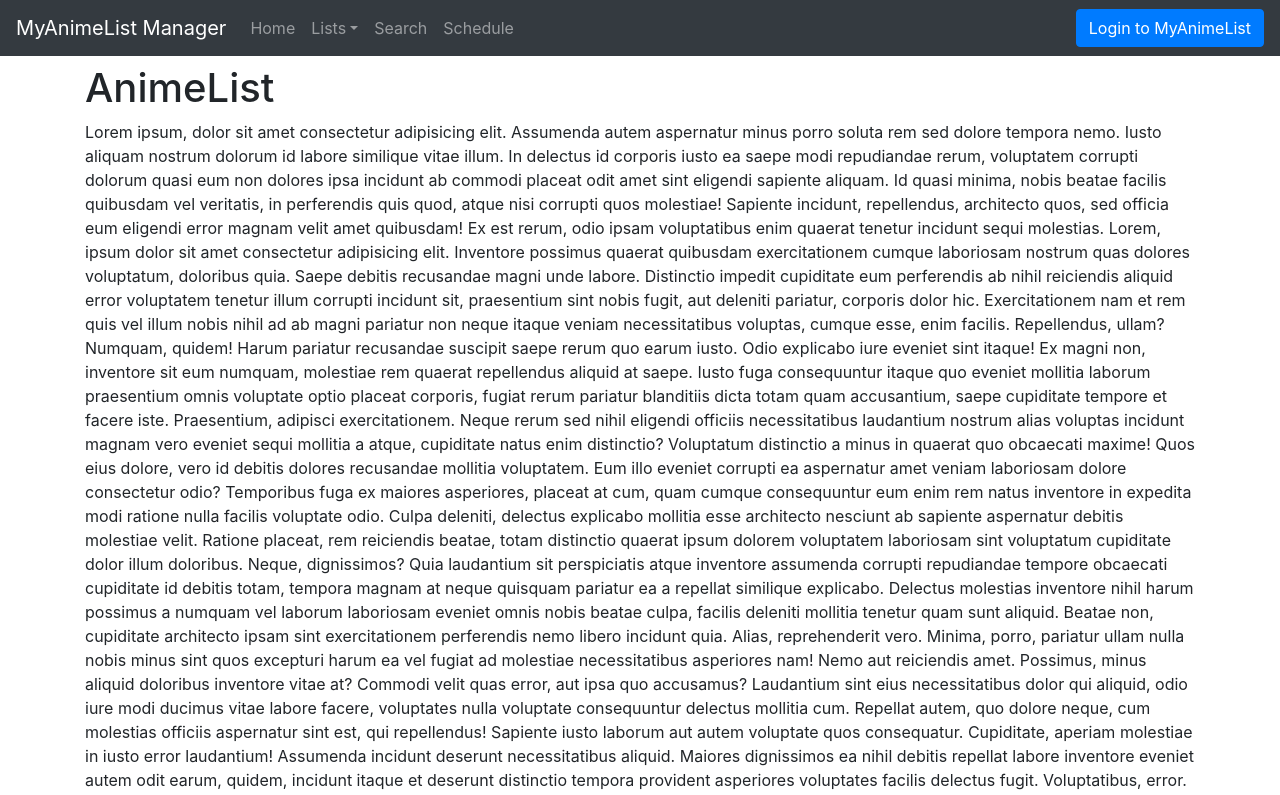
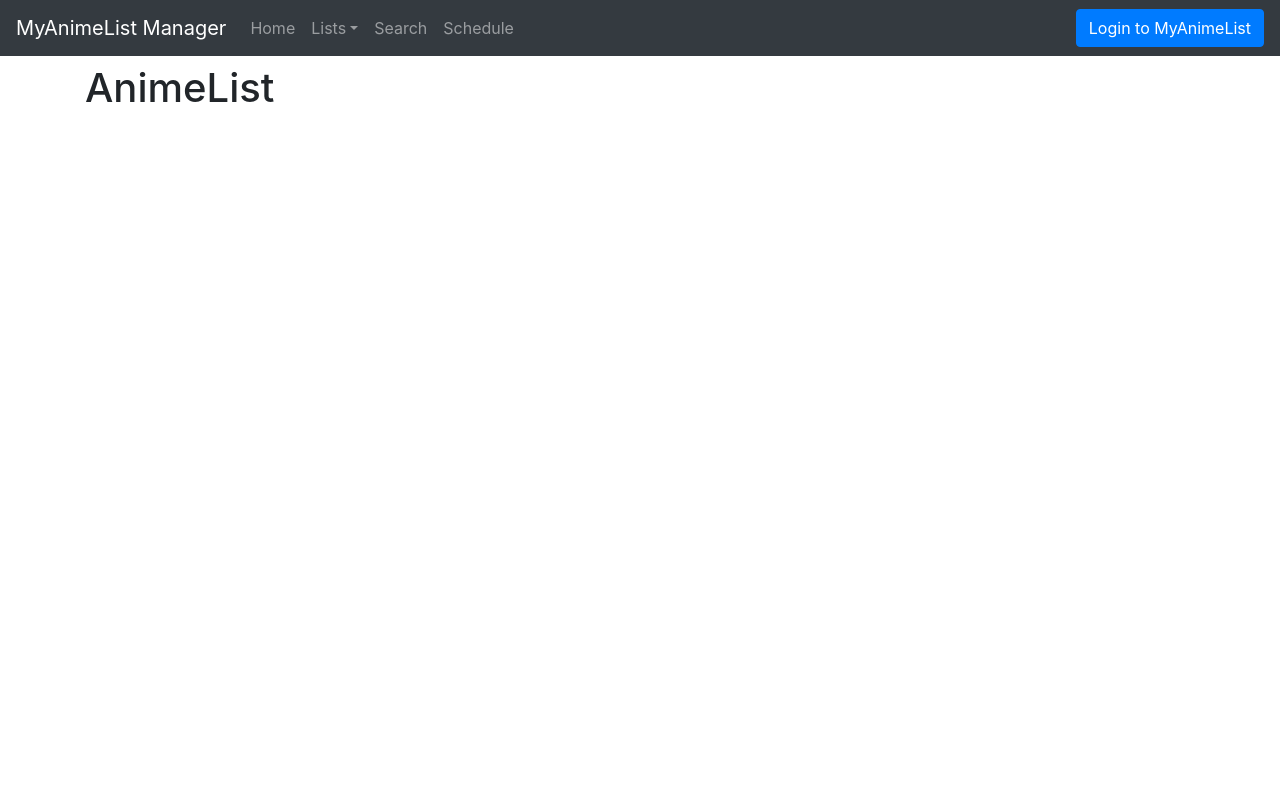
Before and after one commit to MarcusChok110/MAL-Manager-Client, a React (Create React App) app: page /animelist in a window 1280 px wide. Shown: the top 795 px of the page. Built offline with nearby package versions, Linux system fonts and the light colour scheme.

Commit message:
Create new component to display user anime list

```diff
--- a/src/components/AnimeList.js
+++ b/src/components/AnimeList.js
@@ -1,130 +1,25 @@
 import React from 'react';
 
-const AnimeList = (props) => {
+const AnimeList = ({ animeList }) => {
+  const ListFormatted = () => {
+    if (animeList) {
+      return <p>{JSON.stringify(animeList)}</p>;
+    } else if (animeList === undefined) {
+      return (
+        <p>
+          Please log with your MyAnimeList account if you want to see your Anime
+          List!
+        </p>
+      );
+    } else {
+      return null;
+    }
+  };
+
   return (
     <div>
       <h1>AnimeList</h1>
-      <p>
-        Lorem ipsum, dolor sit amet consectetur adipisicing elit. Assumenda
-        autem aspernatur minus porro soluta rem sed dolore tempora nemo. Iusto
-        aliquam nostrum dolorum id labore similique vitae illum. In delectus id
-        corporis iusto ea saepe modi repudiandae rerum, voluptatem corrupti
-        dolorum quasi eum non dolores ipsa incidunt ab commodi placeat odit amet
-        sint eligendi sapiente aliquam. Id quasi minima, nobis beatae facilis
-        quibusdam vel veritatis, in perferendis quis quod, atque nisi corrupti
-        quos molestiae! Sapiente incidunt, repellendus, architecto quos, sed
-        officia eum eligendi error magnam velit amet quibusdam! Ex est rerum,
-        odio ipsam voluptatibus enim quaerat tenetur incidunt sequi molestias.
-        Lorem, ipsum dolor sit amet consectetur adipisicing elit. Inventore
-        possimus quaerat quibusdam exercitationem cumque laboriosam nostrum quas
-        dolores voluptatum, doloribus quia. Saepe debitis recusandae magni unde
-        labore. Distinctio impedit cupiditate eum perferendis ab nihil
-        reiciendis aliquid error voluptatem tenetur illum corrupti incidunt sit,
-        praesentium sint nobis fugit, aut deleniti pariatur, corporis dolor hic.
-        Exercitationem nam et rem quis vel illum nobis nihil ad ab magni
-        pariatur non neque itaque veniam necessitatibus voluptas, cumque esse,
-        enim facilis. Repellendus, ullam? Numquam, quidem! Harum pariatur
-        recusandae suscipit saepe rerum quo earum iusto. Odio explicabo iure
-        eveniet sint itaque! Ex magni non, inventore sit eum numquam, molestiae
-        rem quaerat repellendus aliquid at saepe. Iusto fuga consequuntur itaque
-        quo eveniet mollitia laborum praesentium omnis voluptate optio placeat
-        corporis, fugiat rerum pariatur blanditiis dicta totam quam accusantium,
-        saepe cupiditate tempore et facere iste. Praesentium, adipisci
-        exercitationem. Neque rerum sed nihil eligendi officiis necessitatibus
-        laudantium nostrum alias voluptas incidunt magnam vero eveniet sequi
-        mollitia a atque, cupiditate natus enim distinctio? Voluptatum
-        distinctio a minus in quaerat quo obcaecati maxime! Quos eius dolore,
-        vero id debitis dolores recusandae mollitia voluptatem. Eum illo eveniet
-        corrupti ea aspernatur amet veniam laboriosam dolore consectetur odio?
-        Temporibus fuga ex maiores asperiores, placeat at cum, quam cumque
-        consequuntur eum enim rem natus inventore in expedita modi ratione nulla
-        facilis voluptate odio. Culpa deleniti, delectus explicabo mollitia esse
-        architecto nesciunt ab sapiente aspernatur debitis molestiae velit.
-        Ratione placeat, rem reiciendis beatae, totam distinctio quaerat ipsum
-        dolorem voluptatem laboriosam sint voluptatum cupiditate dolor illum
-        doloribus. Neque, dignissimos? Quia laudantium sit perspiciatis atque
-        inventore assumenda corrupti repudiandae tempore obcaecati cupiditate id
-        debitis totam, tempora magnam at neque quisquam pariatur ea a repellat
-        similique explicabo. Delectus molestias inventore nihil harum possimus a
-        numquam vel laborum laboriosam eveniet omnis nobis beatae culpa, facilis
-        deleniti mollitia tenetur quam sunt aliquid. Beatae non, cupiditate
-        architecto ipsam sint exercitationem perferendis nemo libero incidunt
-        quia. Alias, reprehenderit vero. Minima, porro, pariatur ullam nulla
-        nobis minus sint quos excepturi harum ea vel fugiat ad molestiae
-        necessitatibus asperiores nam! Nemo aut reiciendis amet. Possimus, minus
-        aliquid doloribus inventore vitae at? Commodi velit quas error, aut ipsa
-        quo accusamus? Laudantium sint eius necessitatibus dolor qui aliquid,
-        odio iure modi ducimus vitae labore facere, voluptates nulla voluptate
-        consequuntur delectus mollitia cum. Repellat autem, quo dolore neque,
-        cum molestias officiis aspernatur sint est, qui repellendus! Sapiente
-        iusto laborum aut autem voluptate quos consequatur. Cupiditate, aperiam
-        molestiae in iusto error laudantium! Assumenda incidunt deserunt
-        necessitatibus aliquid. Maiores dignissimos ea nihil debitis repellat
-        labore inventore eveniet autem odit earum, quidem, incidunt itaque et
-        deserunt distinctio tempora provident asperiores voluptates facilis
-        delectus fugit. Voluptatibus, error. Voluptatibus error eaque
-        praesentium quisquam aliquid hic odio magnam magni temporibus, explicabo
-        tempora pariatur accusantium voluptates excepturi animi perspiciatis
-        nam, illum facere accusamus fugit, asperiores laboriosam dolor beatae!
-        Optio quod aut iusto repellendus, quo ipsam fugiat totam error, quasi
-        rem quis soluta. Temporibus iusto et inventore totam laborum minus ex
-        dolorem ipsam asperiores commodi architecto voluptatem delectus,
-        repudiandae quas unde aliquam quo rem! Modi expedita soluta eius porro
-        id culpa molestiae dignissimos? Incidunt suscipit, impedit ipsum beatae
-        neque distinctio quo veniam doloremque commodi. Sapiente iusto nostrum
-        quibusdam molestias commodi nam autem nesciunt maxime dolores! Enim a
-        nesciunt tenetur nobis nulla ab, non sequi consequuntur magni eius,
-        architecto maiores consectetur eum sit alias deserunt omnis labore
-        inventore. Est aut aperiam nostrum et voluptatibus, libero fugiat
-        suscipit beatae explicabo facere eligendi optio similique enim, officiis
-        ducimus maxime quaerat sequi ea laborum consequatur aliquam recusandae
-        labore. Tenetur consequatur magni ea. Ab fuga pariatur quisquam,
-        voluptatibus repellendus eius in earum similique, quae, dignissimos
-        culpa voluptas. Neque fuga aliquam expedita. Reiciendis aut sunt,
-        dolorum error voluptatibus autem ducimus ullam exercitationem voluptate,
-        facere qui repudiandae consequatur natus quidem, deleniti ipsam animi!
-        Quae corrupti labore quaerat recusandae aut molestiae eaque
-        reprehenderit totam quam, perspiciatis odit sed quibusdam quos
-        accusantium magnam sequi? Atque ipsa cumque quod modi, soluta nulla
-        laboriosam beatae voluptate ad obcaecati architecto perspiciatis quo
-        nostrum accusamus impedit numquam perferendis doloremque magni
-        recusandae minus incidunt sit. Cupiditate aperiam, deleniti et quo dolor
-        ex laboriosam labore omnis nesciunt dolore officiis distinctio amet
-        quidem esse dolorem dignissimos cum! Omnis ipsum eveniet harum atque
-        quos quaerat, similique, quis sequi ullam id earum a non optio unde quae
-        officia asperiores sapiente repellat doloribus provident praesentium sed
-        numquam ipsa itaque. Repudiandae, earum illum suscipit est omnis cum quo
-        blanditiis autem ullam error deleniti quos molestiae. Quod et ducimus
-        quo voluptas doloremque laudantium nostrum architecto aperiam, at velit.
-        Sunt officia, non quod eum nostrum quas maxime pariatur consequuntur
-        repellendus, blanditiis doloremque quae perspiciatis maiores alias
-        similique vero possimus cupiditate sed corrupti veritatis iure ab. A
-        voluptatem mollitia officiis, culpa porro doloribus asperiores
-        voluptatibus quo pariatur libero unde nobis illum quas esse saepe
-        inventore, eius ex? Ea quod esse similique perferendis harum accusantium
-        officiis sunt saepe voluptas ducimus explicabo earum cupiditate
-        excepturi sed maiores alias enim quo cumque delectus quos iure porro,
-        nulla in aspernatur? Quas voluptatibus ea laboriosam natus ipsum
-        consequatur doloremque nam fuga sequi repellat ipsam, ab illo
-        aspernatur? Nam veritatis architecto aliquid omnis doloremque temporibus
-        nisi iste iure ad deleniti ipsum in modi accusamus voluptas itaque illum
-        tempora, libero neque voluptatem blanditiis alias. Velit eaque qui
-        beatae molestias culpa nesciunt ipsum magnam repellat suscipit nisi
-        incidunt deleniti ipsa natus, ducimus impedit nobis illum animi quos
-        adipisci! Exercitationem quos obcaecati error harum ratione vero laborum
-        temporibus eligendi aspernatur magni rem sed a blanditiis, facere
-        dolorum possimus veritatis similique sapiente nam reprehenderit ut
-        fugiat vitae. Facilis ab aut amet quaerat numquam odio, temporibus
-        suscipit porro hic quos doloremque, neque repellat consequatur iusto
-        deleniti at laudantium. Ipsum temporibus magnam itaque quam! Amet labore
-        mollitia accusantium perferendis at. Blanditiis ut ratione, architecto
-        mollitia accusantium repellendus repellat sint sunt voluptate alias non
-        aperiam deleniti, harum vero ab voluptas dolore tenetur at culpa. Quia
-        labore perferendis laborum modi rerum soluta, veniam ipsam dicta vel
-        eligendi inventore error iste amet repellendus cum dolorum temporibus
-        tempora similique atque laudantium exercitationem! Ipsa ea libero ex
-        quis sequi, laborum quibusdam ad? Quaerat fugiat illum dolores?
-      </p>
+      <ListFormatted />
     </div>
   );
 };
```
